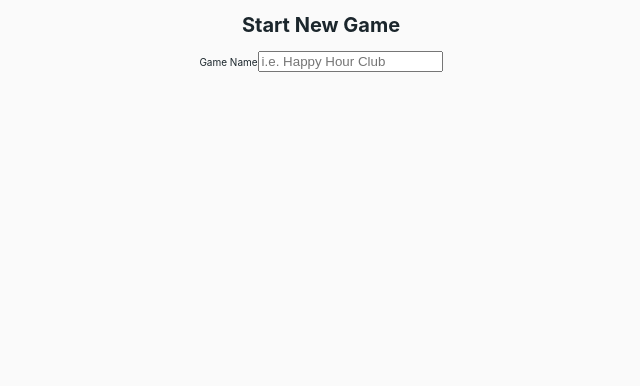
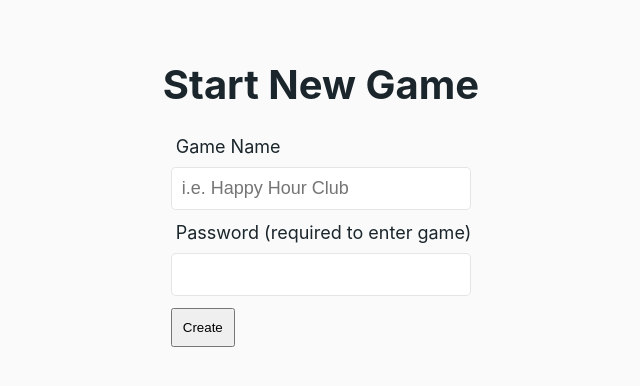
Before and after one commit to grahambewley/waterfall-client, a React (Create React App) app: page /new in a window 1280 px wide. Shown: the top 386 px of the page, without its empty margins (319-959 px from the left). Built offline with nearby package versions, Linux system fonts and the light colour scheme.

Commit message:
Create new game form

```diff
--- a/src/containers/new/new.js
+++ b/src/containers/new/new.js
@@ -4,28 +4,90 @@ import baseUrl from '../../utils/baseUrl';
 import axios from 'axios';
 
 const New = () => {
-    // const [gameId, setGameId] = React.useState();
+    const [formDisabled, setFormDisabled] = React.useState(false);
+    const [gameData, setGameData] = React.useState();
+    const [password, setPassword] = React.useState(); // Stored separately so it can be used to join the game after creating
 
     async function createGame(e) {
         e.preventDefault();
+
+        setFormDisabled(true);
+
+        const gameName = e.target.elements.gameName.value;
+        const password = e.target.elements.gamePassword.value;
+        setPassword(password);
+
+        try {
             // Create game and get back game ID
             const url = `${baseUrl}/createGame`;
             const payload = {
-            gameName: e.target.elements.gameName.value
+                gameName,
+                password
             };
-        console.log("gameName to send is " + e.target.elements.gameName.value);
+            const response = await axios.post(url, payload);
+            setGameData(response.data.gameData);
+            console.log(response);
+        } catch(error) {
+            alert("Sorry, there was an error starting your game: ", error);
+        } finally {
+            setFormDisabled(false);
+        }
+    }
+
+    async function joinGame(e) {
+        e.preventDefault();
+
+        setFormDisabled(true);
+
+        const playerName = e.target.elements.playerName.value;
+
+        try {
+            // Join game and get back status (either response or error)
+            const url = `${baseUrl}/joinGame`;
+            const payload = {
+                shortId: gameData.shortId,
+                password,
+                playerName
+            };
             const response = await axios.post(url, payload);
             console.log(response);
+        } catch(error) {
+            alert("Sorry, there was an error joining the game: ", error);
+        } finally {
+            setFormDisabled(false);
+        }
     }
 
     return (
         <div className={classes.wrapper}>
             <h1 className={classes.header}>Start New Game</h1>
 
-            <form className={classes.form} onSubmit={createGame}>
-                <label htmlFor='gameName'>Game Name</label>
-                <input name='gameName' type='text' placeholder='i.e. Happy Hour Club'/>
+            { !gameData ?
+                <form disabled={formDisabled} className={classes.form} onSubmit={createGame}>
+                    <div className={classes.formItem}>
+                        <label className={classes.formLabel} htmlFor='gameName'>Game Name</label>
+                        <input className={classes.formInput} name='gameName' type='text' placeholder='i.e. Happy Hour Club'/>
+                    </div>
+                    <div className={classes.formItem}>
+                        <label className={classes.formLabel} htmlFor='gamePassword'>Password (required to enter game)</label>
+                        <input className={classes.formInput} name='gamePassword' type='password'/>
+                    </div>
+                    <div className={classes.formItem}>
+                        <input className={classes.formButton} type='submit' value='Create'/>
+                    </div>
                 </form>
+            :
+                <form disabled={formDisabled} className={classes.form} onSubmit={joinGame}>
+                    <div className={classes.formItem}>
+                        <label className={classes.formLabel} htmlFor='playerName'>Your Display Name</label>
+                        <input className={classes.formInput} name='playerName' type='text' placeholder='i.e John'/>
+                    </div>
+
+                    <div className={classes.formItem}>
+                        <input className={classes.formButton} type='submit' value='Start'/>
+                    </div>
+                </form>
+            }
         </div>
     )
 }
--- a/src/containers/new/new.module.scss
+++ b/src/containers/new/new.module.scss
@@ -3,3 +3,34 @@
     flex-direction: column;
     align-items: center;
 }
+.header {
+    margin-top: 6rem;
+    font-size: 4rem;
+}
+.form {
+    display: flex;
+    flex-direction: column;
+    align-items: flex-start;
+}
+.formItem {
+    display: flex;
+    flex-direction: column;
+    font-size: 1.8rem;
+}
+.formItem:not(:last-child) {
+    margin-bottom: 1.2rem;
+}
+.formLabel {
+    margin-bottom: 1rem;
+    margin-left: .5rem;
+}
+.formInput {
+    font-size: 1.8rem;
+    width: 30rem;
+    padding: 1rem;
+    border-radius: 5px;
+    border: 1px solid rgba(0,0,0,.1);
+}
+.formButton {
+    padding: 1rem;
+}
--- a/src/containers/start/start.js
+++ b/src/containers/start/start.js
@@ -1,5 +1,7 @@
 import React from 'react';
+import { Link } from 'react-router-dom';
 import classes from './start.module.scss';
+
 
 const Start = () => {
     return(<>
@@ -7,9 +9,12 @@ const Start = () => {
             <h1 className={ classes.header }>Waterfall</h1>
             <h2 className={ classes.subhead }>The Drinking Game: Online</h2>
 
-            <button className={ classes.joinButton }>Join Game</button>
-            <button className={ classes.startButton }>Start New Game</button>
-
+            <Link to="/join">
+                <button className={ classes.joinButton }>Join Game</button>
+            </Link>
+            <Link to="/new">
+                <button className={ classes.startButton }>Start New Game</button>
+            </Link>
             <span role='img' aria-label='beer glasses' style={{fontSize: '6rem'}}>&#127867;</span>
         </div>
     </>)
--- a/src/containers/start/start.module.scss
+++ b/src/containers/start/start.module.scss
@@ -28,6 +28,11 @@
     width: 30rem;
     padding: 1rem;
     border-radius: 500px;
+    cursor: pointer;
+}
+.joinButton:focus,
+.startButton:focus {
+    outline: none;
 }
 
 .joinButton {
```
Lines whose indentation alone changed are shown as unchanged.
